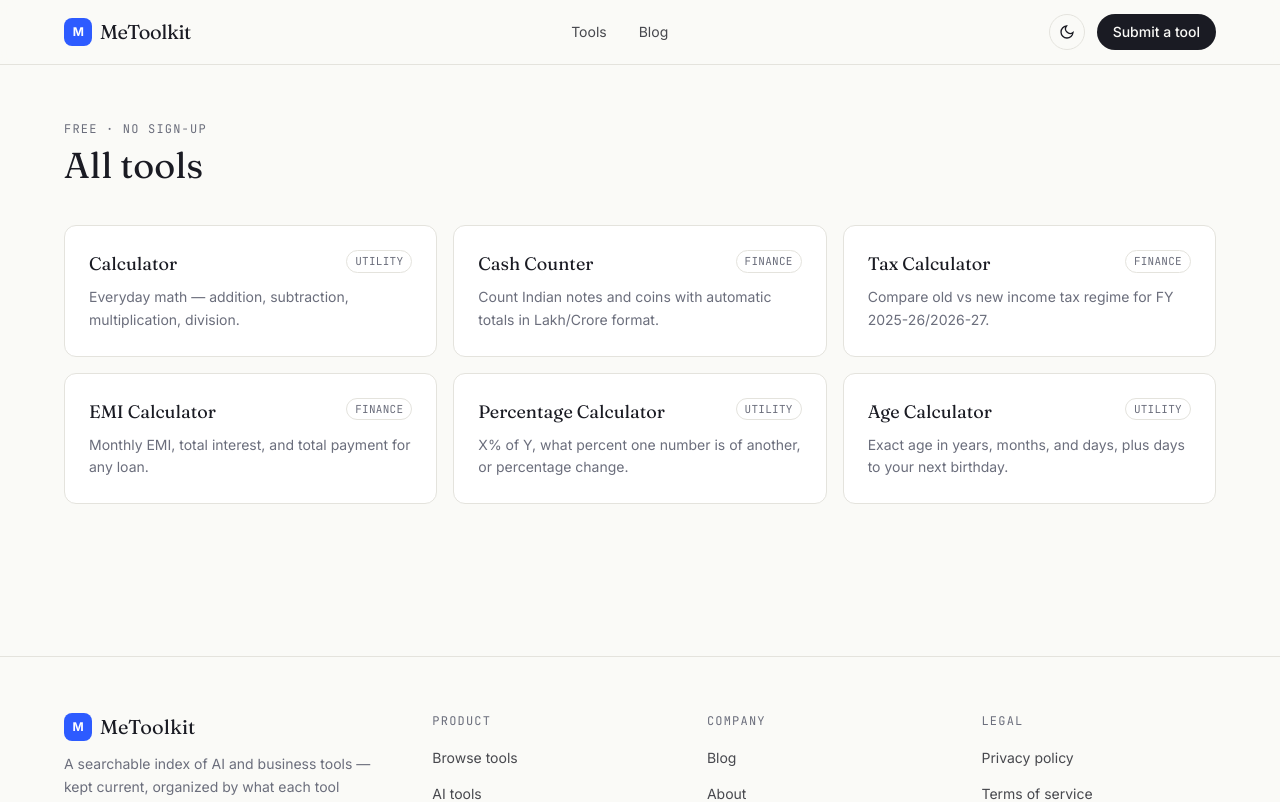
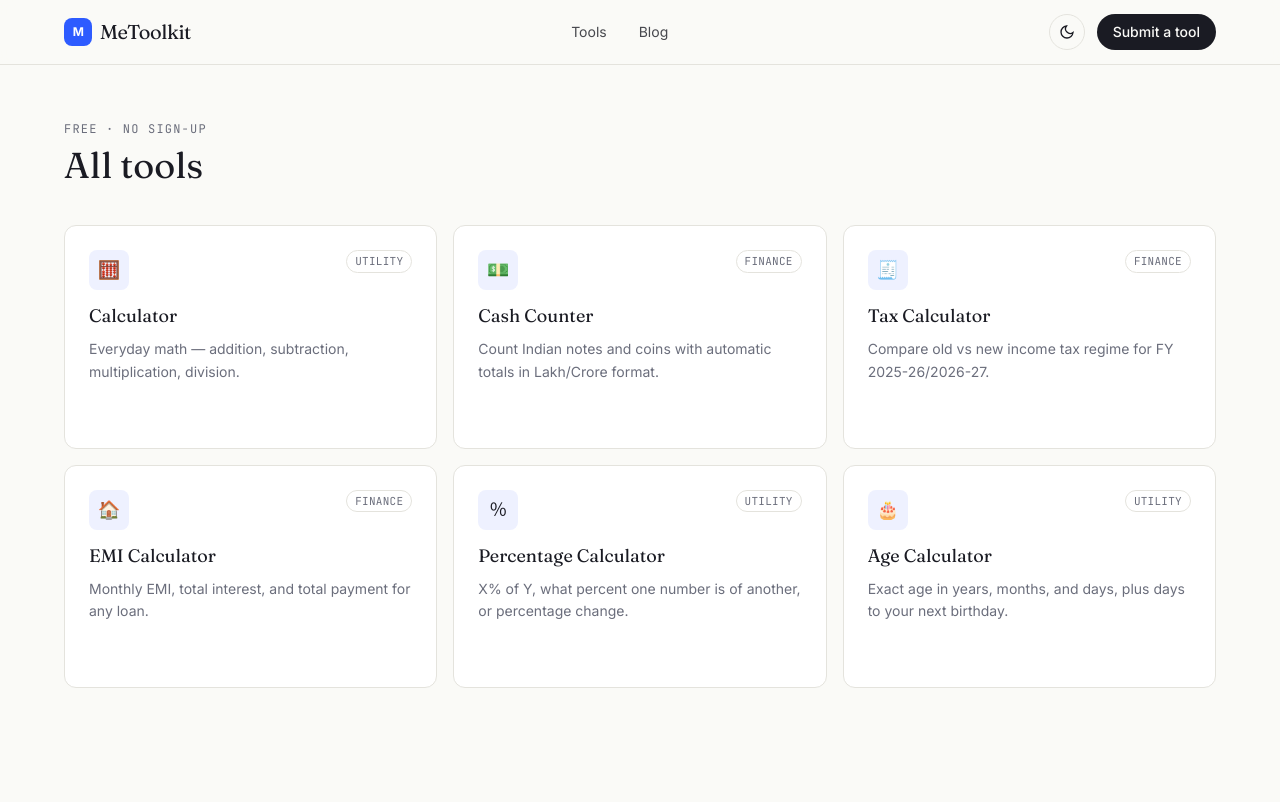
Before and after one commit to coolkishan44/metoolkit, a Next.js app: page /tools in a window 1280 px wide. Shown: the top 802 px of the page. Built offline with nearby package versions, Linux system fonts and the light colour scheme.

Commit message:
Add hover animations to tools page
Added icons to tools for better visual representation.

```diff
--- a/app/tools/page.tsx
+++ b/app/tools/page.tsx
@@ -11,37 +11,43 @@ const allTools = [
     href: "/calculator",
     name: "Calculator",
     description: "Everyday math — addition, subtraction, multiplication, division.",
-    category: "Utility"
+    category: "Utility",
+    icon: "🧮"
   },
   {
     href: "/cash-counter",
     name: "Cash Counter",
     description: "Count Indian notes and coins with automatic totals in Lakh/Crore format.",
-    category: "Finance"
+    category: "Finance",
+    icon: "💵"
   },
   {
     href: "/tax-calculator",
     name: "Tax Calculator",
     description: "Compare old vs new income tax regime for FY 2025-26/2026-27.",
-    category: "Finance"
+    category: "Finance",
+    icon: "🧾"
   },
   {
     href: "/emi-calculator",
     name: "EMI Calculator",
     description: "Monthly EMI, total interest, and total payment for any loan.",
-    category: "Finance"
+    category: "Finance",
+    icon: "🏠"
   },
   {
     href: "/percentage-calculator",
     name: "Percentage Calculator",
     description: "X% of Y, what percent one number is of another, or percentage change.",
-    category: "Utility"
+    category: "Utility",
+    icon: "％"
   },
   {
     href: "/age-calculator",
     name: "Age Calculator",
     description: "Exact age in years, months, and days, plus days to your next birthday.",
-    category: "Utility"
+    category: "Utility",
+    icon: "🎂"
   }
 ];
 
@@ -60,17 +66,35 @@ export default function ToolsPage() {
           <Link
             key={tool.href}
             href={tool.href}
-            className="group block rounded-xl border border-line dark:border-white/10 bg-surface dark:bg-white/[0.03] p-6 hover:border-indigo hover:shadow-md dark:hover:shadow-none transition-all"
+            className="group relative block rounded-xl border border-line dark:border-white/10 bg-surface dark:bg-white/[0.03] p-6 overflow-hidden transition-all duration-300 ease-out hover:-translate-y-1 hover:border-indigo hover:shadow-xl hover:shadow-indigo/10 dark:hover:shadow-black/30"
           >
-            <div className="flex items-start justify-between gap-3 mb-2">
-              <h2 className="font-display text-lg text-ink dark:text-white group-hover:text-indigo transition-colors">
-                {tool.name}
-              </h2>
+            <span
+              aria-hidden="true"
+              className="pointer-events-none absolute -top-10 -right-10 w-32 h-32 rounded-full bg-indigo/0 group-hover:bg-indigo/10 blur-2xl transition-colors duration-500"
+            />
+
+            <div className="relative flex items-start justify-between gap-3 mb-3">
+              <span className="w-10 h-10 rounded-lg bg-indigo-soft dark:bg-indigo/15 flex items-center justify-center text-lg transition-transform duration-300 ease-out group-hover:scale-110 group-hover:-rotate-6">
+                {tool.icon}
+              </span>
               <span className="shrink-0 text-[11px] font-mono uppercase tracking-wide text-muted border border-line dark:border-white/10 rounded-full px-2 py-0.5">
                 {tool.category}
               </span>
             </div>
-            <p className="text-sm text-muted leading-relaxed">{tool.description}</p>
+
+            <h2 className="relative font-display text-lg text-ink dark:text-white group-hover:text-indigo transition-colors mb-2">
+              {tool.name}
+            </h2>
+            <p className="relative text-sm text-muted leading-relaxed mb-4">
+              {tool.description}
+            </p>
+
+            <span className="relative inline-flex items-center gap-1 text-sm font-medium text-indigo opacity-0 -translate-x-1 group-hover:opacity-100 group-hover:translate-x-0 transition-all duration-300 ease-out">
+              Open tool
+              <svg width="14" height="14" viewBox="0 0 24 24" fill="none" stroke="currentColor" strokeWidth="2">
+                <path d="M5 12h14M13 6l6 6-6 6" />
+              </svg>
+            </span>
           </Link>
         ))}
       </div>
```
